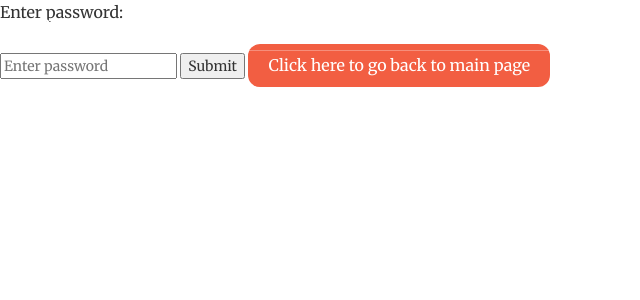
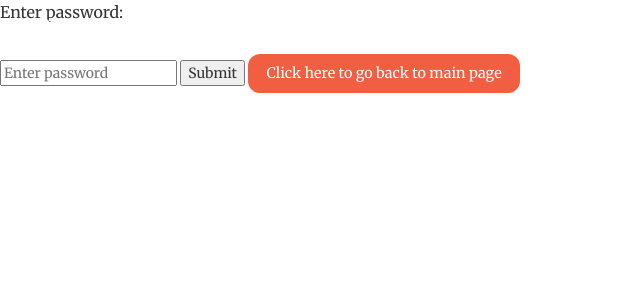
Before and after one commit to jkimOTD/jkimOTD.github.io, a Jekyll site: the page built from module2.html, in a window 1280 px wide. Shown: the top 300 px of the page, without its empty margins (0-640 px from the left). Built offline with Jekyll 4.4.1, drawn with Linux system fonts in a browser that asks for light colours.

Commit message:
Update mod2.html

```diff
--- a/_includes/mod2.html
+++ b/_includes/mod2.html
@@ -45,14 +45,15 @@
             background-color: #f25e42;
             border: none;
             color: white;
-            padding: 10px 20px;
+            padding: 9px 18px; /* Reduced padding by 10% */
             text-align: center;
             text-decoration: none;
             display: inline-block;
-            font-size: 16px;
+            font-size: 14.4px; /* Reduced font size by 10% */
             cursor: pointer;
             border-radius: 12px;
             transition: background-color 0.3s ease, transform 0.3s ease;
+            margin-top: 10px; /* Added margin-top to position it under the password input */
         }
         .aesthetic-button:hover {
             background-color: #d04e37;
```
